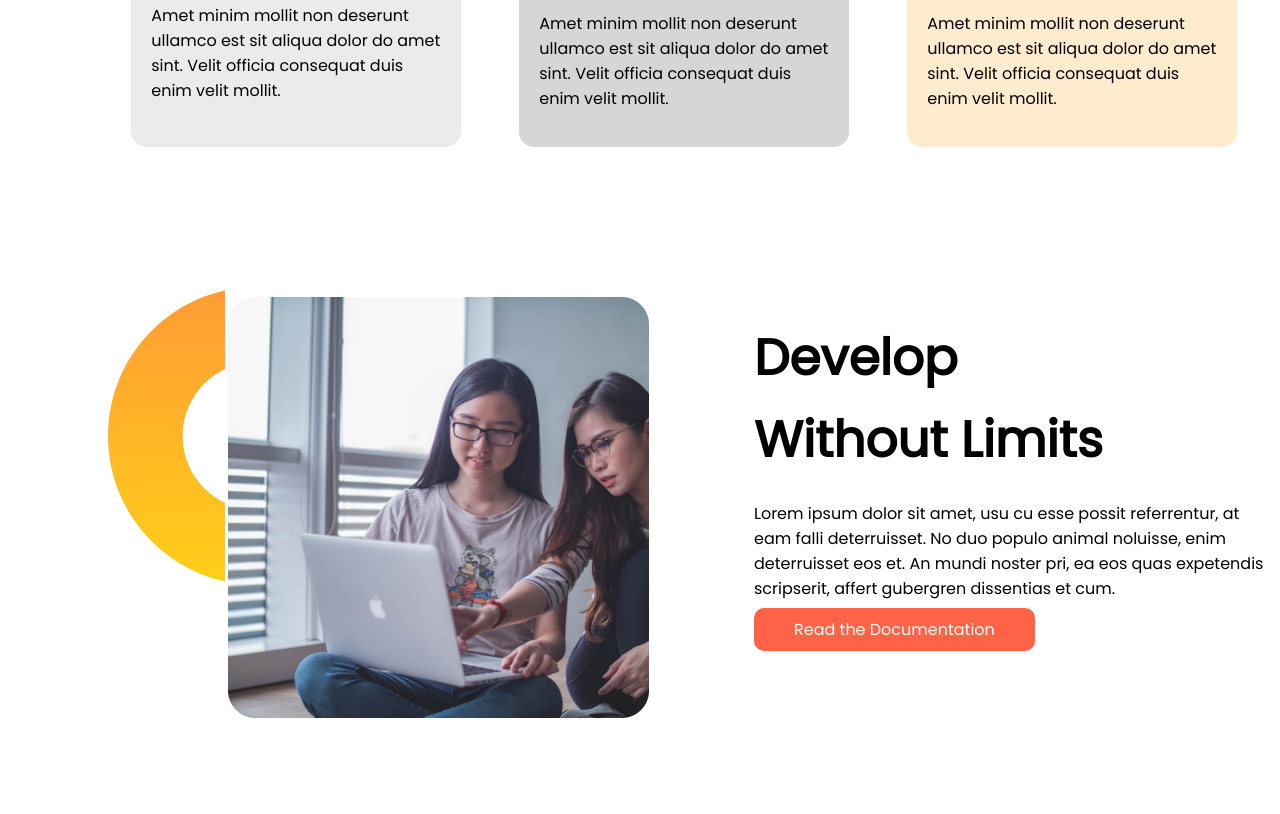
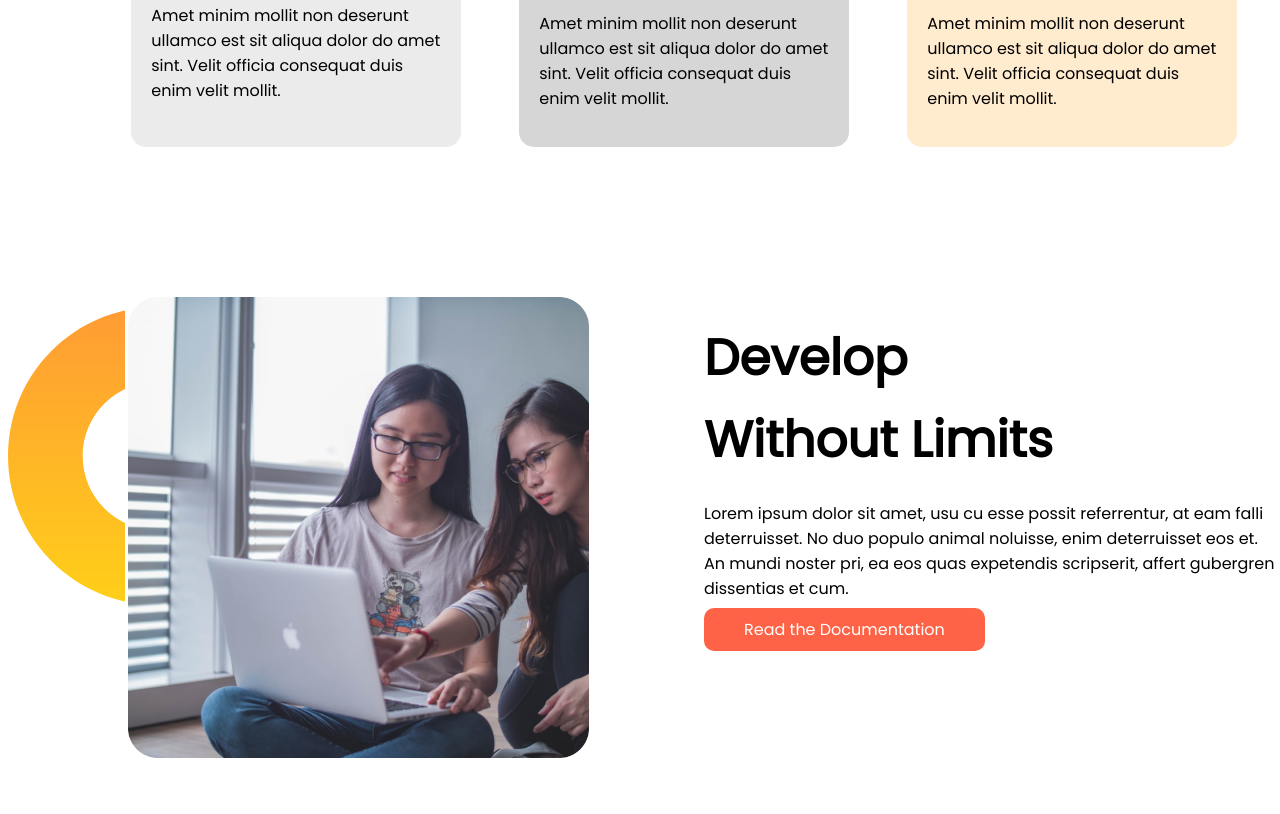
Before and after one commit to IFTY01/first-assignment, a plain HTML site: page index.html in a window 1280 px wide. Shown: the part 1006-1820 px from the top of the page. Drawn offline with Linux system fonts and the light colour scheme.

Commit message:
all done

```diff
--- a/index.html
+++ b/index.html
@@ -56,7 +56,7 @@
         </div>
     </div>
     </section>
-    <section class="third-container">
+    <section id="fix-margin" class="third-container">
        <div class="develop">
         <div class="second-section">
             <img src="images/pictures/coding.png" alt="">
--- a/style.css
+++ b/style.css
@@ -100,6 +100,9 @@ section{
     position: absolute;
     margin-bottom: 150px;
 }
+#fix-margin{
+    margin-left: 0px;
+}
 .fourth-container{
     margin-top: 600px;
 }
```
